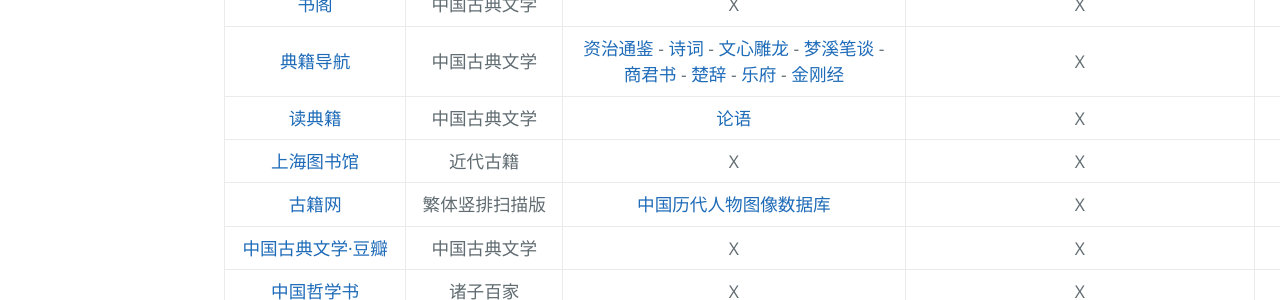
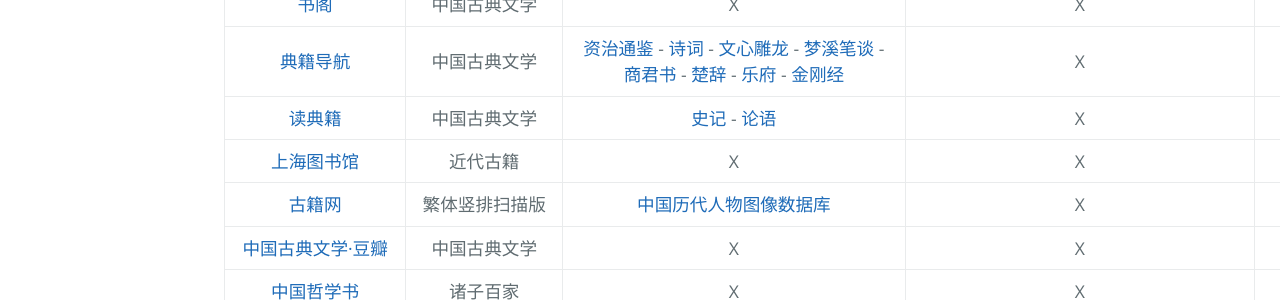
Before and after one commit to AmbroseRen/test, a Jekyll site: the page built from Library/BookSearch.md, in a window 1280 px wide and 900 px high, scrolled down 1737 px. Shown: the part 154-454 px from the top of the window. Built offline with Jekyll 4.4.1, drawn with Linux system fonts in a browser that asks for light colours; our own code applies the rules of GitHub Pages for plain Markdown files; the repository's description, which GitHub fills in, is left out.

Commit message:
Update BookSearch.md

```diff
--- a/Library/BookSearch.md
+++ b/Library/BookSearch.md
@@ -45,7 +45,7 @@
 | [Kindle Push](https://book.einverne.info/) | 传记文学 | X | X | X |
 | [书阁](https://new.shuge.org/collections/) | 中国古典文学 | X | X | X |
 | [典籍导航](https://www.2345daohang.com/) | 中国古典文学 | [资治通鉴](https://www.2345daohang.com/dianji/63279/) - [诗词](https://www.2345daohang.com/shici/list.htm) - [文心雕龙](https://www.2345daohang.com/dianji/63314/) - [梦溪笔谈](https://www.2345daohang.com/dianji/63285/) - [商君书](https://www.2345daohang.com/dianji/63313/) - [楚辞](https://www.2345daohang.com/shici/list_1_t_918.htm) - [乐府](https://www.2345daohang.com/shici/list_1_t_469.htm) - [金刚经](https://www.2345daohang.com/dianji/63334/) | X | X |
-| [读典籍](https://web.dudianji.com/#/book-index) | 中国古典文学 | [论语](https://web.dudianji.com/#/book/lunyu) | X | X |
+| [读典籍](https://web.dudianji.com/#/book-index) | 中国古典文学 | [史记](https://web.dudianji.com/#/book/shiji) - [论语](https://web.dudianji.com/#/book/lunyu) | X | X |
 | [上海图书馆](http://wrd2016.library.sh.cn/) | 近代古籍 | X | X | X |
 | [古籍网](http://www.bookinlife.net/) | 繁体竖排扫描版 | [中国历代人物图像数据库](http://diglweb.zjlib.cn:8081/zjtsg/mingren/index.htm) | X | X |
 | [中国古典文学·豆瓣](https://tushu.docin.com/) | 中国古典文学 | X | X | X |
```
